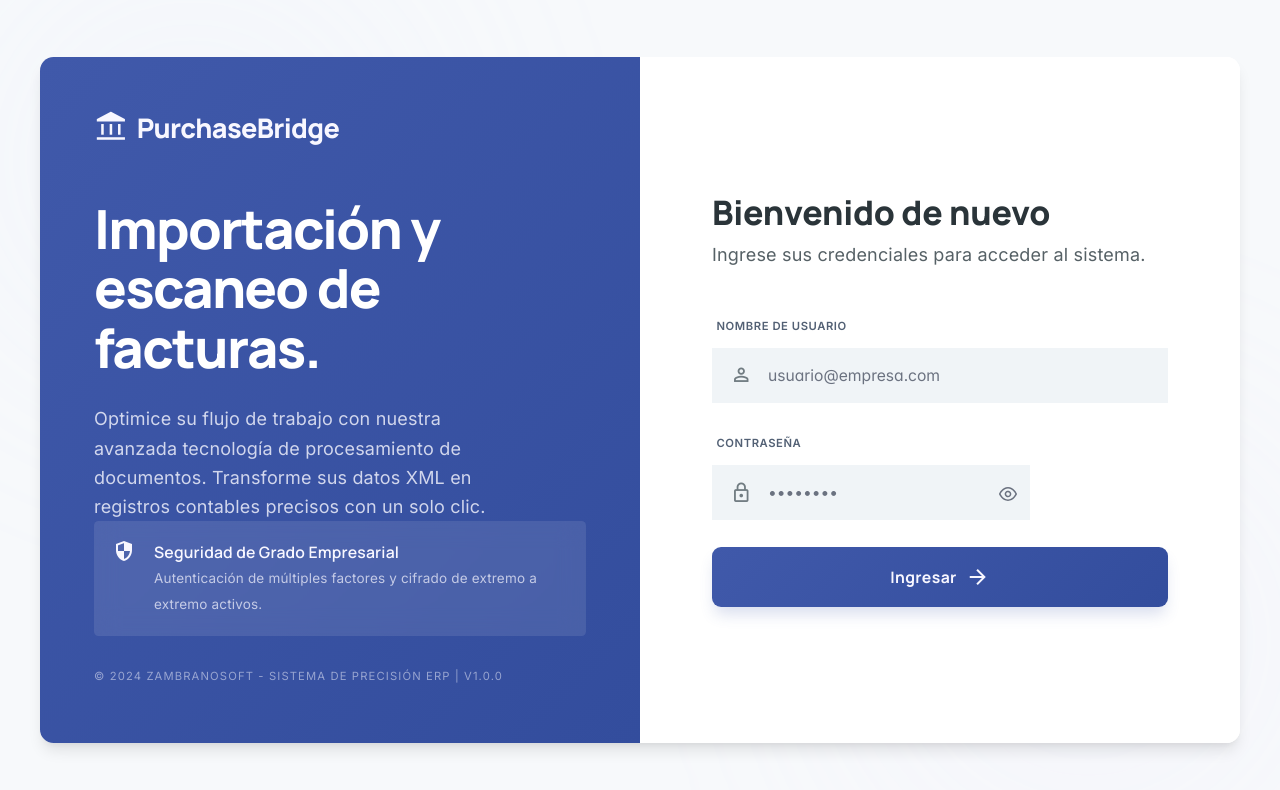
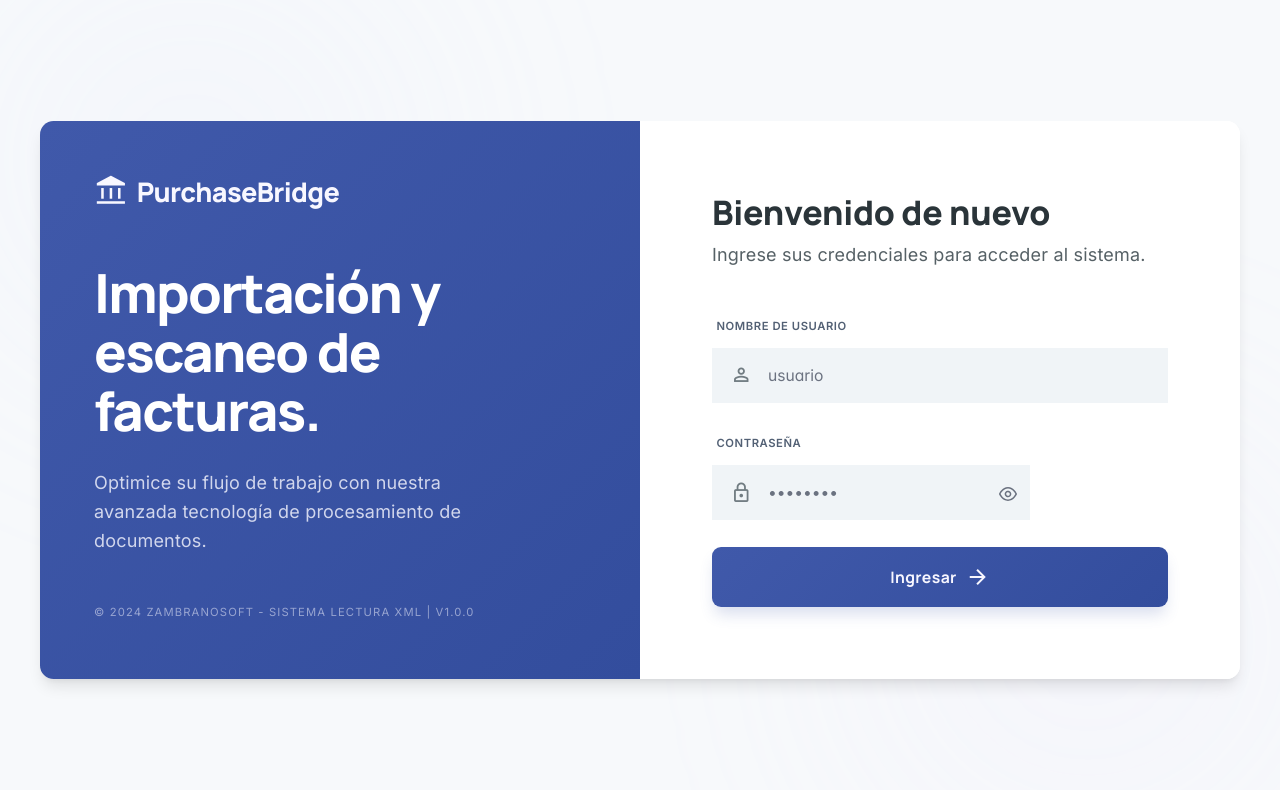
Before and after one commit to alejozd/puchasebridge-front, a React (Vite) app: page /login in a window 1280 px wide. Shown: the top 790 px of the page. Built offline with nearby package versions, Linux system fonts and the light colour scheme.

Commit message:
Mejoras login

```diff
--- a/src/pages/Login.tsx
+++ b/src/pages/Login.tsx
@@ -71,23 +71,12 @@ const Login: React.FC = () => {
             </h1>
             <p className="brand-description">
               Optimice su flujo de trabajo con nuestra avanzada tecnología de
-              procesamiento de documentos. Transforme sus datos XML en registros
-              contables precisos con un solo clic.
+              procesamiento de documentos.
             </p>
           </div>
           <div className="brand-footer">
-            <div className="security-badge">
-              <span className="material-symbols-outlined">security</span>
-              <div>
-                <p className="security-title">Seguridad de Grado Empresarial</p>
-                <p className="security-subtitle">
-                  Autenticación de múltiples factores y cifrado de extremo a
-                  extremo activos.
-                </p>
-              </div>
-            </div>
             <p className="copyright">
-              © 2024 ZambranoSoft - Sistema de Precisión ERP | v1.0.0
+              © 2024 ZambranoSoft - Sistema lectura XML | v1.0.0
             </p>
           </div>
         </div>
@@ -122,7 +111,7 @@ const Login: React.FC = () => {
                   id="username"
                   value={username}
                   onChange={(e) => setUsername(e.target.value)}
-                  placeholder="usuario@empresa.com"
+                  placeholder="usuario"
                   required
                   className="login-input"
                 />
@@ -156,11 +145,7 @@ const Login: React.FC = () => {
             )}
 
             {/* Action Button */}
-            <Button
-              type="submit"
-              loading={loading}
-              className="submit-button"
-            >
+            <Button type="submit" loading={loading} className="submit-button">
               <span>Ingresar</span>
               <span className="material-symbols-outlined">arrow_forward</span>
             </Button>
```
